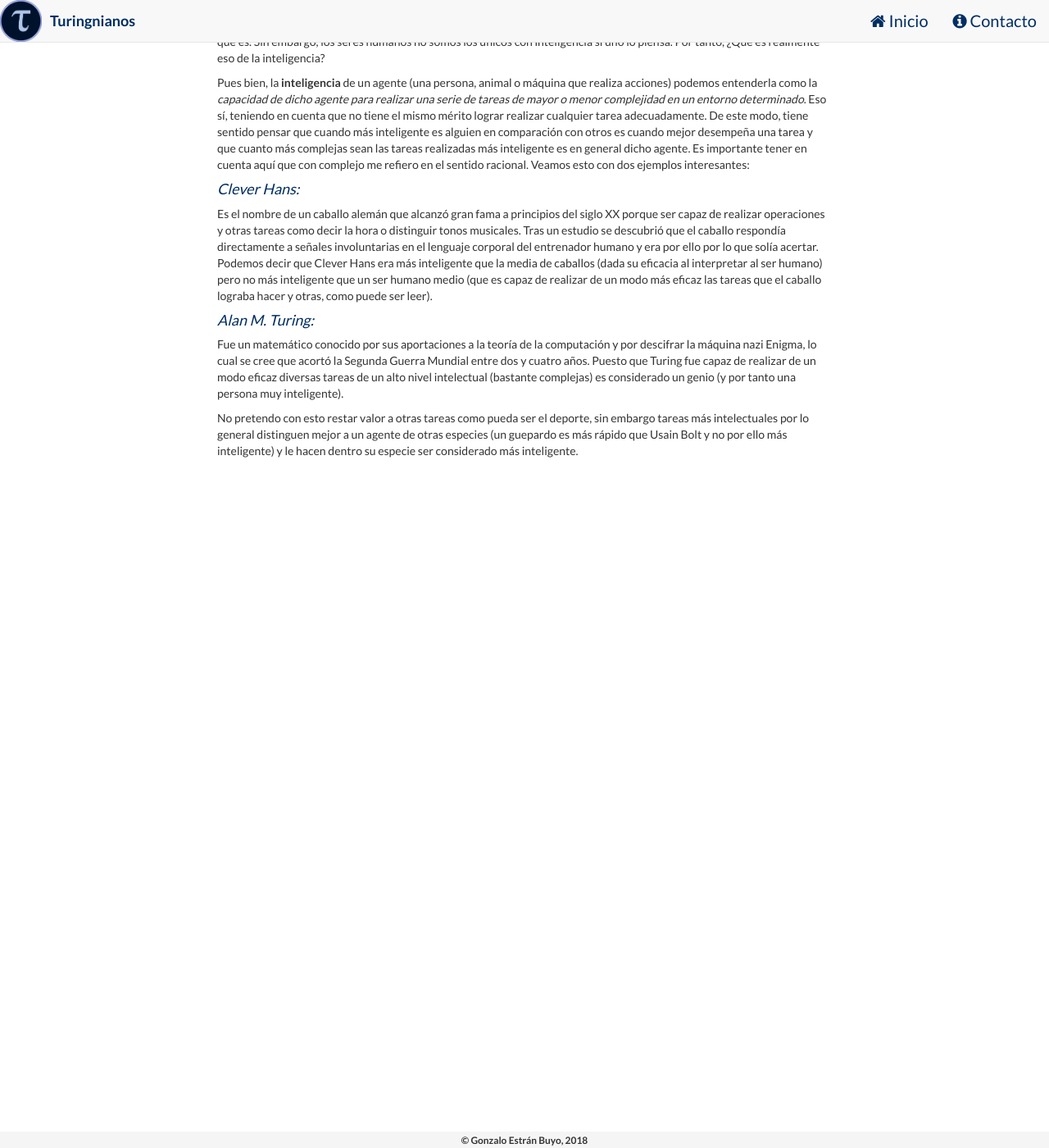
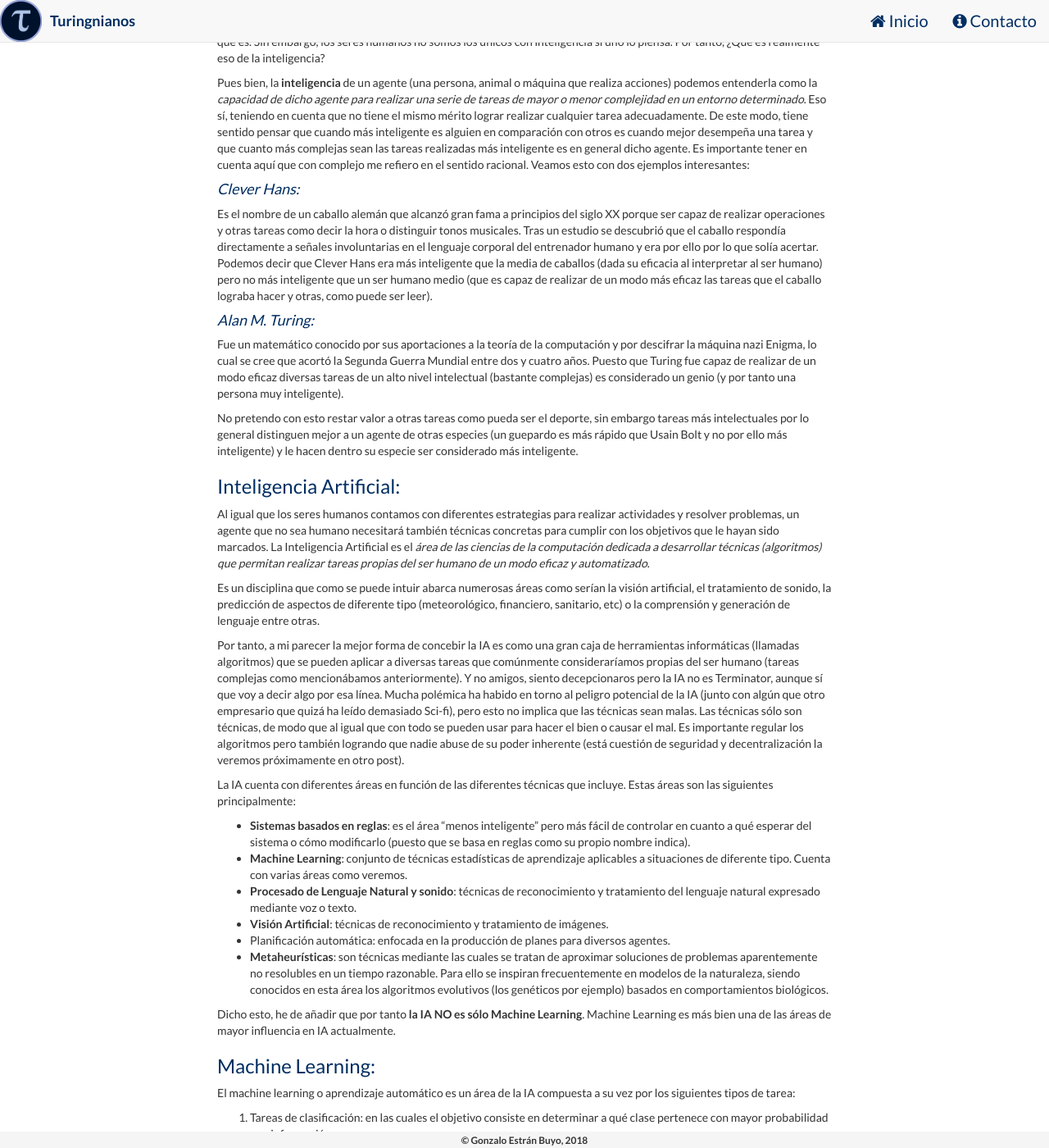
Before and after one commit to turingnianos/turingnianos.github.io, a Jekyll site: the page built from _posts/2018-01-04-ia-que-es.md, in a window 1280 px wide and 1400 px high, scrolled down 278 px. Shown: the whole window at 82% size. Built offline with Jekyll 4.4.1, drawn with Linux system fonts in a browser that asks for light colours; nearby versions of some CDN libraries; comment, search, counter and statistics services are not loaded; before the commit the page ends 908 px from its top, so only the background shows below that; some of the changed text lies outside the part shown.

Commit message:
Mr Hyde was here …

```diff
--- a/_posts/2018-01-04-ia-que-es.md
+++ b/_posts/2018-01-04-ia-que-es.md
@@ -24,3 +24,40 @@ Es el nombre de un caballo alemán que alcanzó gran fama a principios del siglo
 Fue un matemático conocido por sus aportaciones a la teoría de la computación y por descifrar la máquina nazi Enigma, lo cual se cree que acortó la Segunda Guerra Mundial entre dos y cuatro años. Puesto que Turing fue capaz de realizar de un modo eficaz diversas tareas de un alto nivel intelectual (bastante complejas) es considerado un genio (y por tanto una persona muy inteligente).
 
 No pretendo con esto restar valor a otras tareas como pueda ser el deporte, sin embargo tareas más intelectuales por lo general distinguen mejor a un agente de otras especies (un guepardo  es más rápido  que Usain Bolt y no por ello más inteligente) y le hacen dentro su especie ser considerado más inteligente.
+
+### Inteligencia Artificial:
+Al igual que los seres humanos contamos con diferentes estrategias para realizar actividades y resolver problemas, un agente que no sea humano necesitará también técnicas concretas para cumplir con los objetivos que le hayan sido marcados. La Inteligencia Artificial es el *área de las ciencias de la computación dedicada a desarrollar técnicas (algoritmos) que permitan realizar tareas propias del ser humano de un modo eficaz y automatizado*.
+
+Es un disciplina que como se puede intuir abarca numerosas áreas como serían la visión artificial, el tratamiento de sonido, la predicción de aspectos de diferente tipo (meteorológico, financiero, sanitario, etc) o la comprensión y generación de lenguaje entre otras.
+
+Por tanto, a mi parecer la mejor forma de concebir la IA es como una gran caja de herramientas informáticas (llamadas algoritmos) que se pueden aplicar a diversas tareas que comúnmente consideraríamos propias del ser humano (tareas complejas como mencionábamos anteriormente). Y no amigos, siento decepcionaros pero la IA no es Terminator, aunque sí que voy a decir algo por esa línea. Mucha polémica ha habido en torno al peligro potencial de la IA (junto con algún que otro empresario que quizá ha leído demasiado Sci-fi), pero esto no implica que las técnicas sean malas. Las técnicas sólo son técnicas, de modo que al igual que con todo se pueden usar para hacer el bien o causar el mal. Es importante regular los algoritmos pero también logrando que nadie abuse de su poder inherente (está cuestión de seguridad y decentralización la veremos próximamente en otro post).
+
+La IA cuenta con diferentes áreas en función de las diferentes técnicas que incluye. Estas áreas son las siguientes principalmente:
+* **Sistemas basados en reglas**: es el área "menos inteligente" pero más fácil de controlar en cuanto a qué esperar del sistema o cómo modificarlo (puesto que se basa en reglas como su propio nombre indica).
+* **Machine Learning**: conjunto de técnicas estadísticas de aprendizaje aplicables a situaciones de diferente tipo. Cuenta con varias áreas como veremos.
+* **Procesado de Lenguaje Natural y sonido**: técnicas de reconocimiento y tratamiento del lenguaje natural expresado mediante voz o texto.
+* **Visión Artificial**: técnicas de reconocimiento y tratamiento de imágenes.
+* Planificación automática: enfocada en la producción de planes para diversos agentes.
+* **Metaheurísticas**: son técnicas mediante las cuales se tratan de aproximar soluciones de problemas aparentemente no resolubles en un tiempo razonable. Para ello se inspiran frecuentemente en modelos de la naturaleza, siendo conocidos en esta área los algoritmos evolutivos (los genéticos por ejemplo) basados en comportamientos biológicos.
+
+Dicho esto, he de añadir que por tanto **la IA NO es sólo Machine Learning**. Machine Learning es más bien una de las áreas de mayor influencia en IA actualmente.
+
+### Machine Learning:
+El machine learning o aprendizaje automático es un área de la IA compuesta a su vez por los siguientes tipos de tarea:
+1. Tareas de clasificación: en las cuales el objetivo consiste en determinar a qué clase pertenece con mayor probabilidad una información.
+2. Tareas de regresión: dedicadas a tratar de hallar la aproximación de la función que mejor relaciona una serie de variables de entrada con otras de salida.
+3. Tareas de clustering: cuyo objetivo consiste en obtener agrupaciones útiles de la información (clusters).
+4. Reducción de dimensionalidad: consiste en tratar de reducir el número de parámetros quedándose con los más representativos (cuyos valores son más variados).
+
+Para realizar dichas tareas existen diversos algoritmos estadísticos, pero existe un área en concreto de gran popularidad últimamente: **Deep Learning**. Esta área cuenta con modelos de una estructura concreta denominados redes neuronales y que pueden especializarse en las diversas tareas de Machine Learning (para aplicarlos a visión artificial o a Procesado de Lenguaje Natural por ejemplo).
+
+Por otro lado, por tanto **Deep Learning es un área de Machine Learning.**
+
+### Big Data:
+Llegamos de este modo a la última cuestión: cómo entrenar estos sistemas de inteligencia. Pues bien, actualmente hay un aspecto que facilita mucho las cosas y es la gran cantidad de datos de la cual disponemos gracias principalmente a Internet. Esta gran nube de datos recibe el nombre de **Big Data**. Se cree que es un área que va a crecer aún más cuando comiencen a tomar presencia en la sociedad diversos sensores de IoT (Internet de las cosas).
+
+Es el Big Data en gran parte junto con el reciente desarrollo de recursos computacionales más potentes lo que ha hecho que se obtengan tan buenos resultados en Deep Learning en los últimos años aunque las técnicas daten del siglo pasado. Pero como observáis, **Big Data NO es IA**, si no más bien un recurso que facilita un mejor aprendizaje de los modelos.
+
+Con esto concluye el primer post sobre IA. Espero que haya resultado interesante.
+
+¡Que la tau os acompañe! ;)
```
